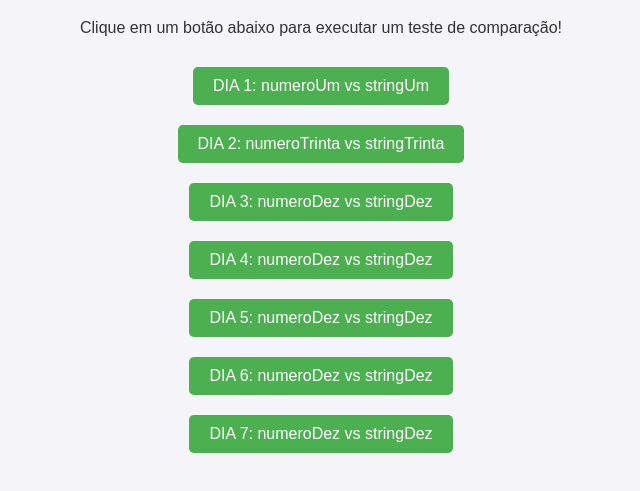
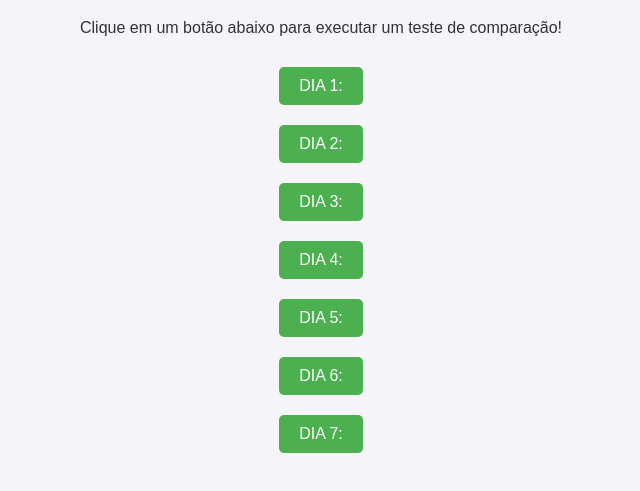
Before and after one commit to thadio/7daysofcode, a plain HTML site: page INDEX.HTML in a window 1280 px wide. Shown: the part 89-580 px from the top of the page, without its empty margins (319-959 px from the left). Drawn offline with Linux system fonts and the light colour scheme.

Commit message:
Update INDEX.HTML

```diff
--- a/INDEX.HTML
+++ b/INDEX.HTML
@@ -1,5 +1,5 @@
 <!DOCTYPE html>
-<html lang="en">
+<html lang="br">
 <head>
     <meta charset="UTF-8">
     <meta name="viewport" content="width=device-width, initial-scale=1.0">
@@ -45,13 +45,13 @@
     <p>Clique em um botão abaixo para executar um teste de comparação!</p>
 
     <div class="button-container">
-        <button onclick="location.href='DAY01.HTML'">DIA 1: numeroUm vs stringUm</button>
-        <button onclick="location.href='DAY02.HTML'">DIA 2: numeroTrinta vs stringTrinta</button>
-        <button onclick="location.href='DAY03.HTML'">DIA 3: numeroDez vs stringDez</button>
-        <button onclick="location.href='DAY04.HTML'">DIA 4: numeroDez vs stringDez</button>
-        <button onclick="location.href='DAY05.HTML'">DIA 5: numeroDez vs stringDez</button>
-        <button onclick="location.href='DAY06.HTML'">DIA 6: numeroDez vs stringDez</button>
-        <button onclick="location.href='DAY07.HTML'">DIA 7: numeroDez vs stringDez</button>
+        <button onclick="location.href='DAY01.HTML'">DIA 1: </button>
+        <button onclick="location.href='DAY02.HTML'">DIA 2:</button>
+        <button onclick="location.href='DAY03.HTML'">DIA 3:</button>
+        <button onclick="location.href='DAY04.HTML'">DIA 4:</button>
+        <button onclick="location.href='DAY05.HTML'">DIA 5: </button>
+        <button onclick="location.href='DAY06.HTML'">DIA 6:</button>
+        <button onclick="location.href='DAY07.HTML'">DIA 7: </button>
     </div>
 </body>
 </html>
```
